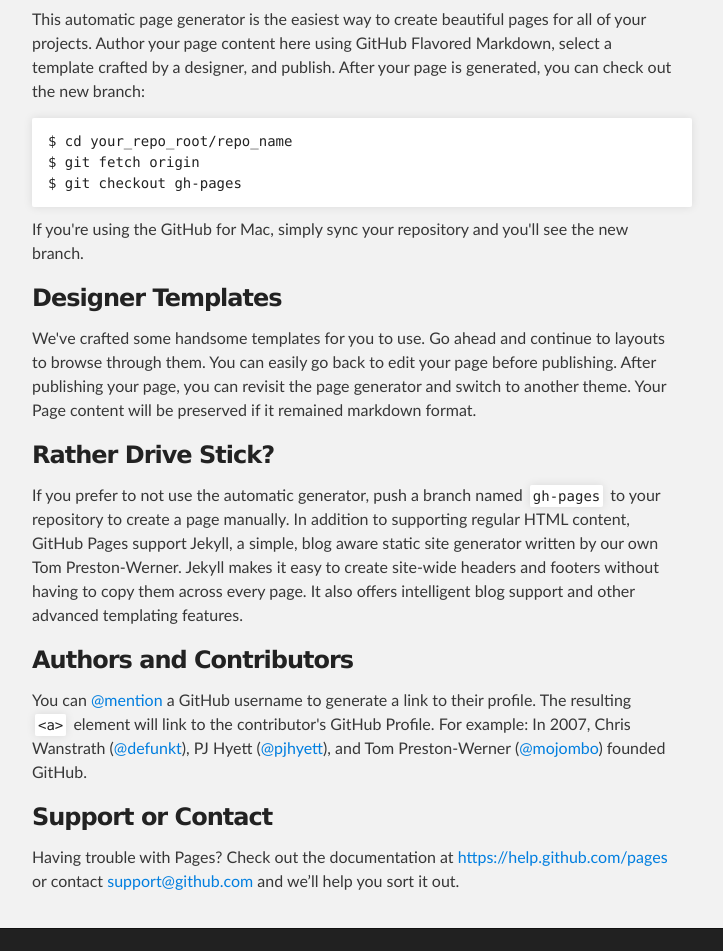
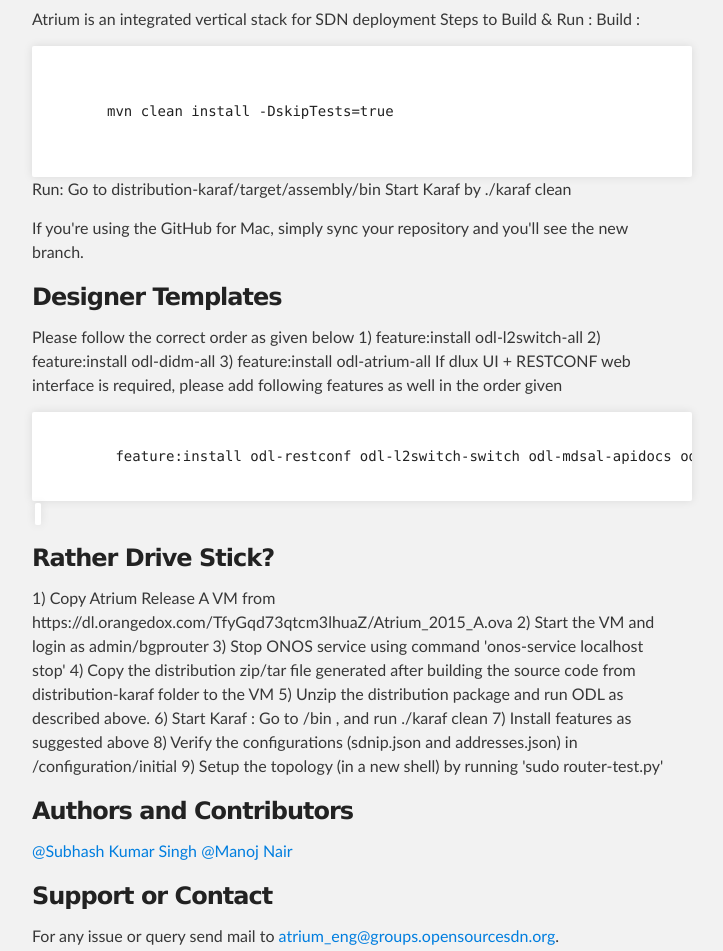
Before and after one commit to onfsdn/atrium-odl, a plain HTML site: page index.html in a window 1280 px wide. Shown: the part 335-1286 px from the top of the page, without its empty margins (288-1011 px from the left). Drawn offline with Linux system fonts and the light colour scheme.

Commit message:
Create the project page for the Atrium
Created the project page for the Atrium in the github.

```diff
--- a/index.html
+++ b/index.html
@@ -32,36 +32,80 @@
     <div id="main_content_wrap" class="outer">
       <section id="main_content" class="inner">
         <h3>
-<a id="welcome-to-github-pages" class="anchor" href="#welcome-to-github-pages" aria-hidden="true"><span class="octicon octicon-link"></span></a>Welcome to GitHub Pages.</h3>
+<a id="Atrium" class="anchor" href="#welcome-to-github-pages" aria-hidden="true"><span class="octicon octicon-link"></span></a>Welcome to GitHub Pages.</h3>
 
-<p>This automatic page generator is the easiest way to create beautiful pages for all of your projects. Author your page content here using GitHub Flavored Markdown, select a template crafted by a designer, and publish. After your page is generated, you can check out the new branch:</p>
+<p>
+  Atrium is an integrated vertical stack for SDN deployment
 
-<pre><code>$ cd your_repo_root/repo_name
-$ git fetch origin
-$ git checkout gh-pages
-</code></pre>
+  Steps to Build & Run :
+       Build :
+       <pre> <code>
+       mvn clean install -DskipTests=true
+     </code> </pre>
+
+  Run: Go to distribution-karaf/target/assembly/bin Start Karaf by ./karaf clean
+</p>
 
 <p>If you're using the GitHub for Mac, simply sync your repository and you'll see the new branch.</p>
 
 <h3>
-<a id="designer-templates" class="anchor" href="#designer-templates" aria-hidden="true"><span class="octicon octicon-link"></span></a>Designer Templates</h3>
+<a id="Install Features" class="anchor" href="#designer-templates" aria-hidden="true"><span class="octicon octicon-link"></span></a>Designer Templates</h3>
 
-<p>We've crafted some handsome templates for you to use. Go ahead and continue to layouts to browse through them. You can easily go back to edit your page before publishing. After publishing your page, you can revisit the page generator and switch to another theme. Your Page content will be preserved if it remained markdown format.</p>
+<p>
+
+  Please follow the correct order as given below
+
+1) feature:install odl-l2switch-all
+
+2) feature:install odl-didm-all
+
+3) feature:install odl-atrium-all
+
+If dlux UI + RESTCONF web interface is required, please add following features as well in the order given
+
+
+  <pre><code>
+        feature:install odl-restconf odl-l2switch-switch odl-mdsal-apidocs odl-dlux-core
+  </pre> </code>
+</p>
 
 <h3>
-<a id="rather-drive-stick" class="anchor" href="#rather-drive-stick" aria-hidden="true"><span class="octicon octicon-link"></span></a>Rather Drive Stick?</h3>
+<a id="Setting up test environment" class="anchor" href="#rather-drive-stick" aria-hidden="true"><span class="octicon octicon-link"></span></a>Rather Drive Stick?</h3>
 
-<p>If you prefer to not use the automatic generator, push a branch named <code>gh-pages</code> to your repository to create a page manually. In addition to supporting regular HTML content, GitHub Pages support Jekyll, a simple, blog aware static site generator written by our own Tom Preston-Werner. Jekyll makes it easy to create site-wide headers and footers without having to copy them across every page. It also offers intelligent blog support and other advanced templating features.</p>
+<p>
+
+  1) Copy Atrium Release A VM from https://dl.orangedox.com/TfyGqd73qtcm3lhuaZ/Atrium_2015_A.ova
+
+  2) Start the VM and login as admin/bgprouter
+
+  3) Stop ONOS service using command 'onos-service localhost stop'
+
+  4) Copy the distribution zip/tar file generated after building the source code from distribution-karaf folder to the VM
+
+  5) Unzip the distribution package and run ODL as described above.
+
+  6) Start Karaf : Go to /bin , and run ./karaf clean
+
+  7) Install features as suggested above
+
+  8) Verify the configurations (sdnip.json and addresses.json) in /configuration/initial
+
+  9) Setup the topology (in a new shell) by running 'sudo router-test.py'
+
+</p>
 
 <h3>
 <a id="authors-and-contributors" class="anchor" href="#authors-and-contributors" aria-hidden="true"><span class="octicon octicon-link"></span></a>Authors and Contributors</h3>
 
-<p>You can <a href="https://github.com/blog/821" class="user-mention">@mention</a> a GitHub username to generate a link to their profile. The resulting <code>&lt;a&gt;</code> element will link to the contributor's GitHub Profile. For example: In 2007, Chris Wanstrath (<a href="https://github.com/defunkt" class="user-mention">@defunkt</a>), PJ Hyett (<a href="https://github.com/pjhyett" class="user-mention">@pjhyett</a>), and Tom Preston-Werner (<a href="https://github.com/mojombo" class="user-mention">@mojombo</a>) founded GitHub.</p>
+<p>
+  <a href="https://github.com/subh007" class="user-mention">@Subhash Kumar Singh</a>
+  <a href="https://github.com/mknair75" class="user-mention">@Manoj Nair</a>
+</p>
 
 <h3>
 <a id="support-or-contact" class="anchor" href="#support-or-contact" aria-hidden="true"><span class="octicon octicon-link"></span></a>Support or Contact</h3>
 
-<p>Having trouble with Pages? Check out the documentation at <a href="https://help.github.com/pages">https://help.github.com/pages</a> or contact <a href="mailto:support@github.com">support@github.com</a> and we’ll help you sort it out.</p>
+<p>For any issue or query send mail to <a href="mailto:atrium_eng@groups.opensourcesdn.org">atrium_eng@groups.opensourcesdn.org</a>.</p>
       </section>
     </div>
 
```
